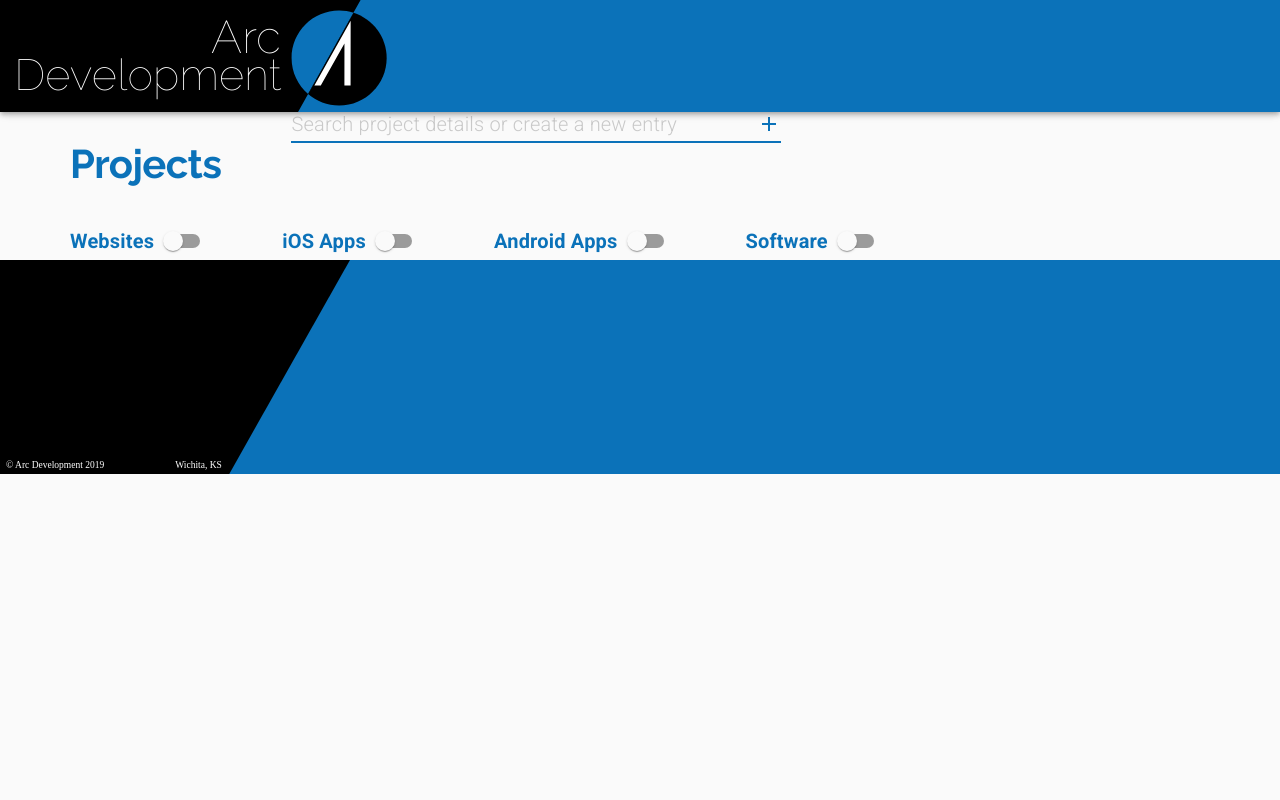
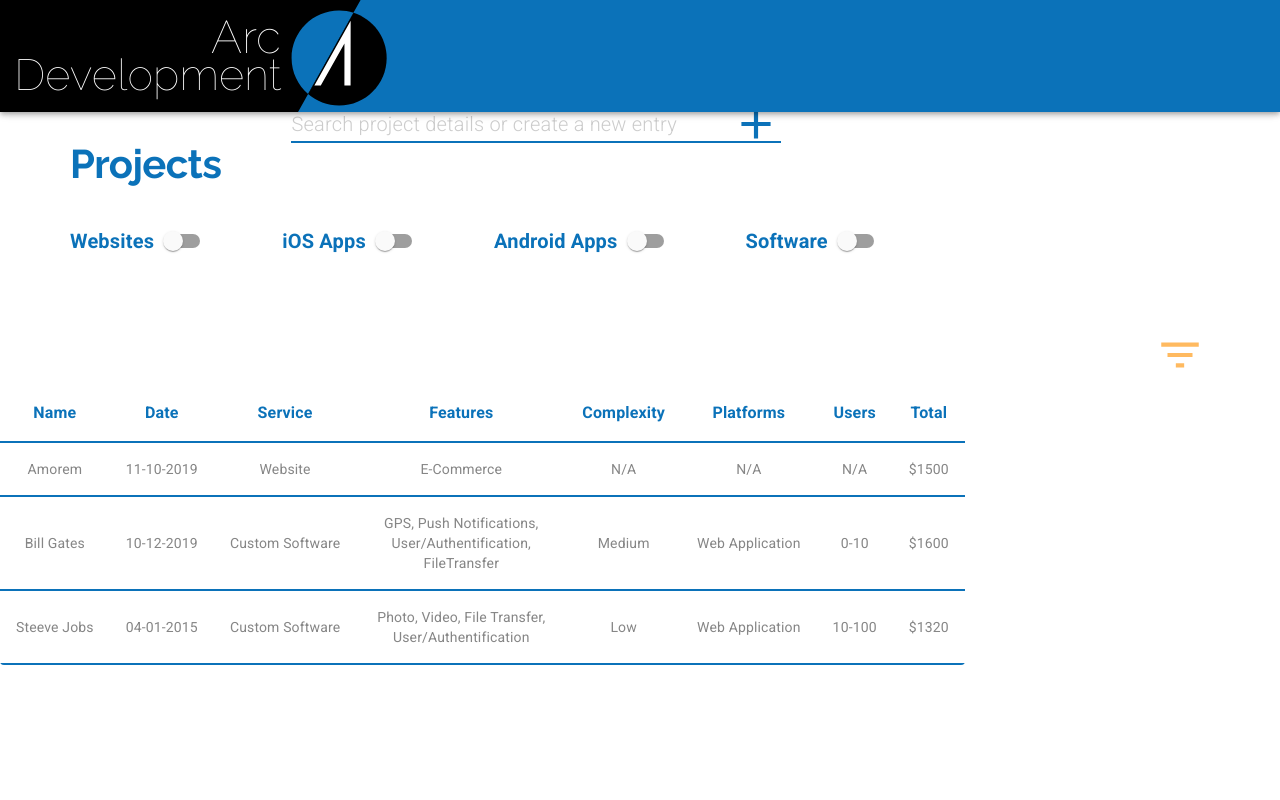
Before and after one commit to Amorem/project_manager_materialui, a Next.js app: page / in a window 1280 px wide. Shown: the top 800 px of the page. Built offline with nearby package versions, Linux system fonts and the light colour scheme.

Commit message:
Table styling

```diff
--- a/pages/_document.js
+++ b/pages/_document.js
@@ -15,7 +15,7 @@ export default class MyDocument extends Document {
             href="https://fonts.googleapis.com/css?family=Pacifico|Raleway:100,400,400i,700|Roboto:300,400,500,700&display=swap"
           />
         </Head>
-        <body>
+        <body style={{ backgroundColor: "#FFF" }}>
           <Main />
           <NextScript />
         </body>
--- a/pages/index.js
+++ b/pages/index.js
@@ -8,8 +8,38 @@ import AddIcon from "@material-ui/icons/Add";
 import Switch from "@material-ui/core/Switch";
 import FormGroup from "@material-ui/core/FormGroup";
 import FormControlLabel from "@material-ui/core/FormControlLabel";
+import Table from "@material-ui/core/Table";
+import TableBody from "@material-ui/core/TableBody";
+import TableHead from "@material-ui/core/TableHead";
+import TableContainer from "@material-ui/core/TableContainer";
+import TableRow from "@material-ui/core/TableRow";
+import TableCell from "@material-ui/core/TableCell";
+import Paper from "@material-ui/core/Paper";
+import FilterListIcon from "@material-ui/icons/FilterList";
 
 const useStyles = makeStyles((theme) => ({}));
+
+function createData(
+  name,
+  date,
+  service,
+  features,
+  complexity,
+  platforms,
+  users,
+  total
+) {
+  return {
+    name,
+    date,
+    service,
+    features,
+    complexity,
+    platforms,
+    users,
+    total,
+  };
+}
 
 export default function ProjectManager() {
   const classes = useStyles();
@@ -18,6 +48,38 @@ export default function ProjectManager() {
   const [iOSChecked, setiOSChecked] = useState(false);
   const [androidChecked, setAndroidChecked] = useState(false);
   const [softwareChecked, setSoftwareChecked] = useState(false);
+  const [rows, setRows] = useState([
+    createData(
+      "Amorem",
+      "11-10-2019",
+      "Website",
+      "E-Commerce",
+      "N/A",
+      "N/A",
+      "N/A",
+      "$1500"
+    ),
+    createData(
+      "Bill Gates",
+      "10-12-2019",
+      "Custom Software",
+      "GPS, Push Notifications, User/Authentification, FileTransfer",
+      "Medium",
+      "Web Application",
+      "0-10",
+      "$1600"
+    ),
+    createData(
+      "Steeve Jobs",
+      "04-01-2015",
+      "Custom Software",
+      "Photo, Video, File Transfer, User/Authentification",
+      "Low",
+      "Web Application",
+      "10-100",
+      "$1320"
+    ),
+  ]);
 
   return (
     <Grid container>
@@ -29,7 +91,7 @@ export default function ProjectManager() {
           InputProps={{
             endAdornment: (
               <InputAdornment position="end">
-                <AddIcon color="primary" />
+                <AddIcon color="primary" style={{ fontSize: 50 }} />
               </InputAdornment>
             ),
           }}
@@ -88,6 +150,45 @@ export default function ProjectManager() {
           />
         </FormGroup>
       </Grid>
+      <Grid container justify="flex-end" style={{ marginTop: "5em" }}>
+        <Grid item style={{ marginRight: 75 }}>
+          <FilterListIcon color="secondary" style={{ fontSize: 50 }} />
+        </Grid>
+      </Grid>
+      <Grid item style={{ marginBottom: "15em" }}>
+        <TableContainer component={Paper} elevation={0}>
+          <Table>
+            <TableHead>
+              <TableRow>
+                <TableCell align="center">Name</TableCell>
+                <TableCell align="center">Date</TableCell>
+                <TableCell align="center">Service</TableCell>
+                <TableCell align="center">Features</TableCell>
+                <TableCell align="center">Complexity</TableCell>
+                <TableCell align="center">Platforms</TableCell>
+                <TableCell align="center">Users</TableCell>
+                <TableCell align="center">Total</TableCell>
+              </TableRow>
+            </TableHead>
+            <TableBody>
+              {rows.map((row, index) => (
+                <TableRow key={index}>
+                  <TableCell align="center">{row.name}</TableCell>
+                  <TableCell align="center">{row.date}</TableCell>
+                  <TableCell align="center">{row.service}</TableCell>
+                  <TableCell align="center" style={{ maxWidth: "15em" }}>
+                    {row.features}
+                  </TableCell>
+                  <TableCell align="center">{row.complexity}</TableCell>
+                  <TableCell align="center">{row.platforms}</TableCell>
+                  <TableCell align="center">{row.users}</TableCell>
+                  <TableCell align="center">{row.total}</TableCell>
+                </TableRow>
+              ))}
+            </TableBody>
+          </Table>
+        </TableContainer>
+      </Grid>
     </Grid>
   );
 }
--- a/src/ui/theme.js
+++ b/src/ui/theme.js
@@ -100,6 +100,20 @@ export default createMuiTheme({
         marginLeft: 0,
       },
     },
+    MuiTableCell: {
+      head: {
+        fontSize: "1rem",
+        fontWeight: 700,
+        color: arcBlue,
+        borderColor: arcBlue,
+        borderWidth: 2,
+      },
+      body: {
+        color: arcGrey,
+        borderColor: arcBlue,
+        borderWidth: 2,
+      },
+    },
     MuiInput: {
       root: {
         color: arcGrey,
```
